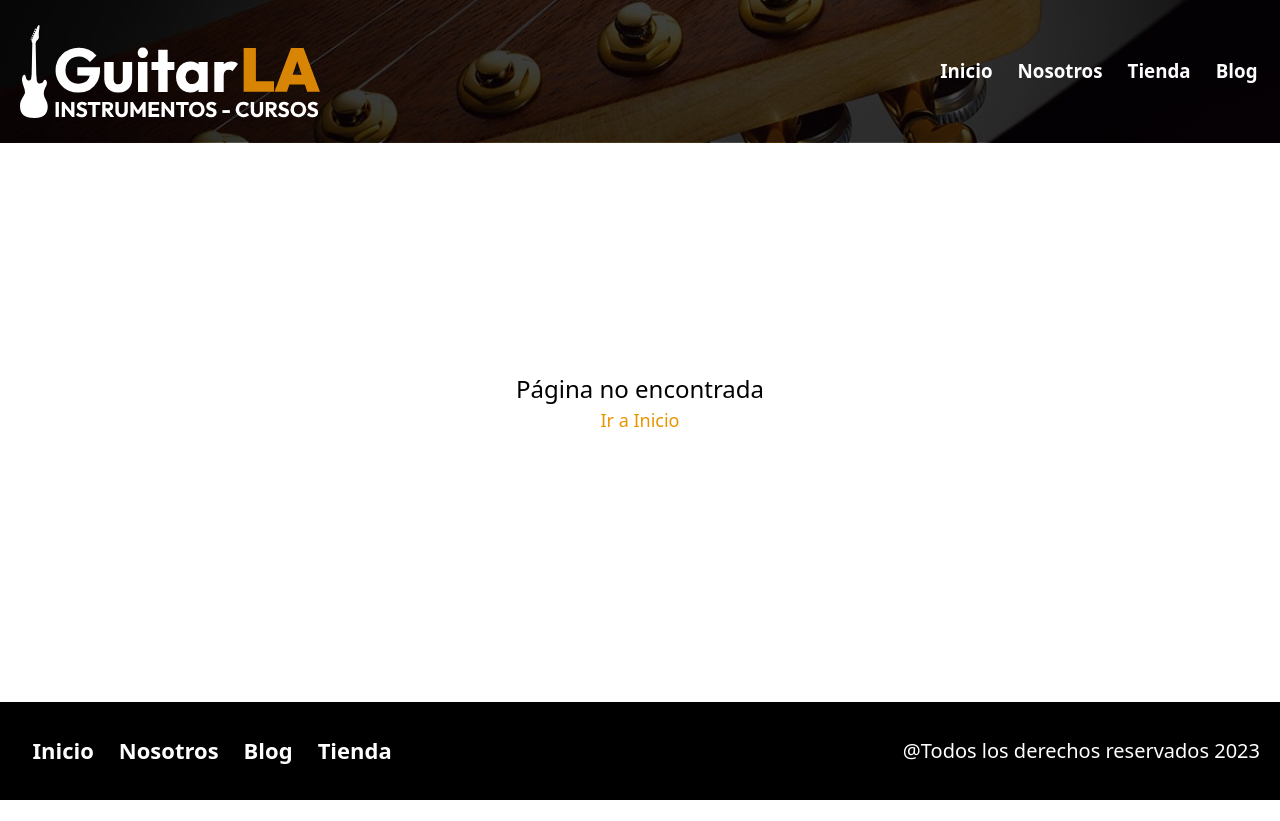
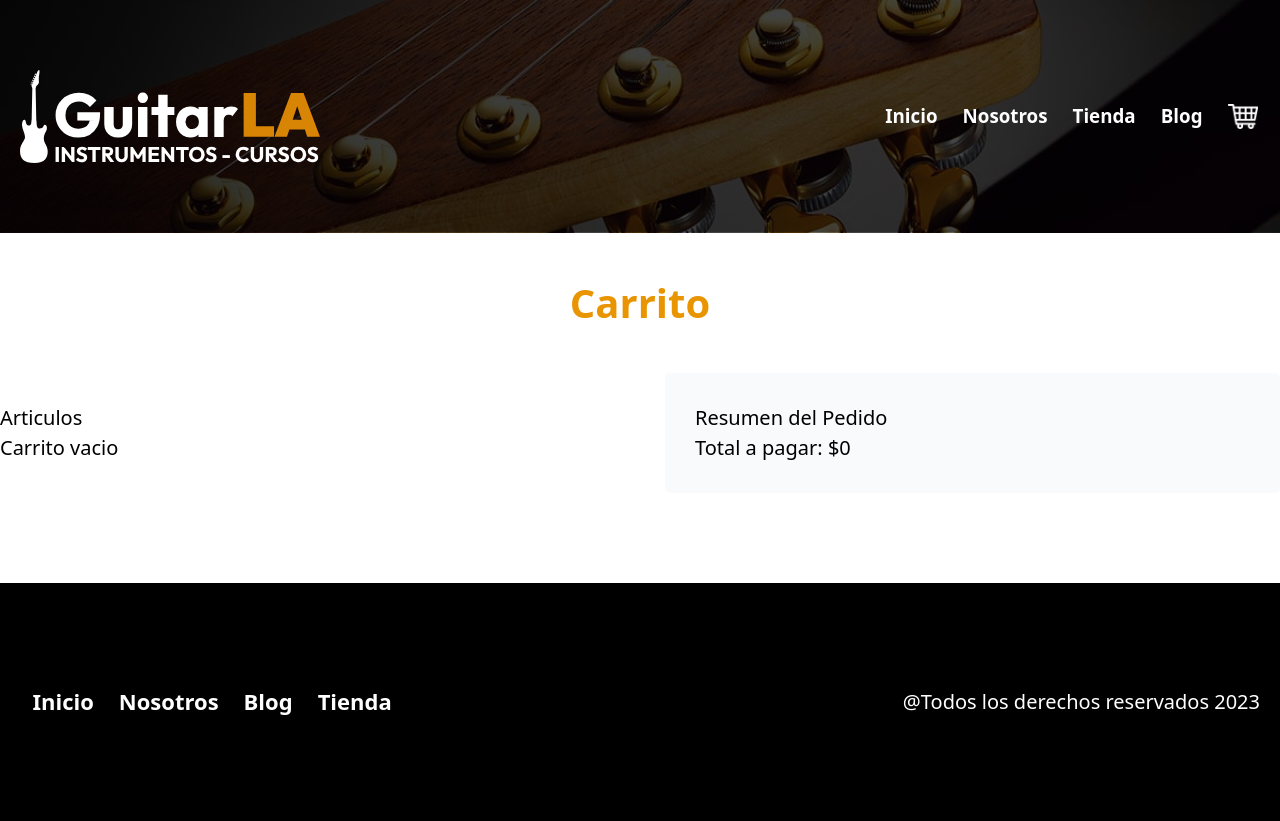
Before and after one commit to nachosk1/GuitarLA, a Next.js app: page /shop in a window 1280 px wide. Before the commit this address had no page. Before the commit the page ends 800 px from the top, so only its background shows below. Built offline with nearby package versions, Linux system fonts and the light colour scheme.

Commit message:
agregar carrito, eliminar y editar

```diff
--- a/components/footer.js
+++ b/components/footer.js
@@ -3,7 +3,7 @@ import React from 'react'
 
 export default function Footer() {
     return (
-        <footer className='bg-black p-8 mt-32 md:mt-36'>
+        <footer className='bg-black p-8 py-36 mt-32 md:mt-36'>
             <div className='container mx-auto flex flex-col md:flex-row items-center gap-4 md:justify-between text-white'>
                 <nav className='flex flex-col p-4 items-center md:flex-row text-[2.2rem] font-semibold gap-x-8'>
                     <Link href='/' className='p-1 rounded hover:bg-amber-500 transition duration-300'>
--- a/components/guitar.js
+++ b/components/guitar.js
@@ -6,12 +6,12 @@ export default function Guitar({ guitar }) {
     const { description, image, name, price, url } = guitar
     return (
         <div className='grid lg:grid-cols-2 gap-4 place-items-center items-center max-w-[70rem] m-auto'>
-            <Image src={image.data.attributes.formats.medium.url} width={600} height={400} alt={`Imagen guitarra ${name}`} className='w-72 '/>
+            <Image src={image.data.attributes.formats.medium.url} width={100} height={100} alt={`Imagen guitarra ${name}`} className='w-64 '/>
             <div className='p-4 lg:w-64 xl:w-full overflow-hidden'>
                 <h3 className='text-5xl uppercase text-primary mb-8 font-semibold'>{name}</h3>
                 <p className='description'>{description}</p>
                 <p className='text-primary text-[4rem] m-0 font-black'>${price}</p>
-                <Link href={`/guitars/${url}`} className='mt-8 block bg-black text-white p-4 text-center uppercase text-[2rem] font-bold hover:bg-primary transition duration-300'>Ver producto</Link>
+                <Link href={`/guitars/${url}`} className='mt-8 block bg-black text-white p-4 text-center uppercase text-[1.6rem] font-bold hover:bg-primary transition duration-300'>Ver producto</Link>
             </div>
         </div>
     )
--- a/components/header.js
+++ b/components/header.js
@@ -5,13 +5,13 @@ import { useRouter } from 'next/router'
 export default function Header() {
     const router = useRouter()
     return (
-        <header className='header w-full py-10 px-8 bg-cover bg-center mx-auto'>
+        <header className='header w-full py-28 px-8 bg-cover bg-center mx-auto'>
             <div className='container flex md:flex-row md:justify-between flex-col items-center mx-auto'>
                 <Link href={'/'}>
                     <Image src='/img/logo.svg' alt='imagen logotipo' width={300} height={40} priority={true} />
                 </Link>
 
-                <nav className='mt-10 md:mt-0 text-white flex gap-8 text-3xl font-semibold'>
+                <nav className='mt-10 md:mt-0 text-white flex gap-8 text-3xl font-semibold items-center'>
                     <Link href='/' className={`p-1 rounded hover:bg-amber-500 transition duration-300 ${router.pathname === '/' ? 'bg-amber-500' : ''}`}>
                         Inicio
                     </Link>
@@ -24,6 +24,9 @@ export default function Header() {
                     <Link href='/blog' className={`p-1 rounded hover:bg-amber-500 transition duration-300 ${router.pathname === '/blog' ? 'bg-amber-500' : ''}`}>
                         Blog
                     </Link>
+                    <Link href='/shop' className={`p-1 rounded hover:bg-amber-500 transition duration-300 ${router.pathname === '/blog' ? 'bg-amber-500' : ''}`}>
+                        <Image src='/img/carrito.png' width={30} height={20} alt='image shop'/>
+                    </Link>
                 </nav>
             </div>
         </header>
--- a/pages/_app.js
+++ b/pages/_app.js
@@ -1,5 +1,50 @@
 import '@/styles/globals.css'
+import { useState } from 'react'
 
 export default function App({ Component, pageProps }) {
-  return <Component {...pageProps} />
+  const [shop, setShop] = useState([])
+
+  const addShop = guitar => {
+    // Comprobar si la guitarra ya esta en el carrito...
+    if(shop.some( guitarState =>  guitarState.id === guitar.id )) {
+        // Iterar para actualizar la cantidad
+        const shopUpdated = shop.map( guitarState => {
+            if( guitarState.id === guitar.id ) {
+              guitarState.amount = guitar.amount;
+            }
+            return guitarState;
+        });
+        // Se asigna al array
+        setShop([...shopUpdated]);
+        localStorage.setItem('carrito', JSON.stringify( shop ));
+    } else {
+        // En caso de que el articulo no exista, es nuevo y se agrega
+        setShop([...shop, guitar]);
+        localStorage.setItem('carrito', JSON.stringify( shop ));
+    }
 }
+
+const deleteProduct = id => {
+    const shopUpdated = shop.filter( product => product.id != id)
+    setShop(shopUpdated)
+    window.localStorage.setItem('carrito', JSON.stringify( shop ));
+}
+
+const updateAmount = guitar => {
+  const shopUpdated = shop.map( guitarState => {
+    if(guitarState.id === guitar.id ) {
+      guitarState.amount = parseInt( guitar.amount )
+    }
+    return guitarState
+  })
+  setShop(shopUpdated)
+  window.localStorage.setItem('carrito', JSON.stringify( shop ));
+}
+
+  return <Component {...pageProps}
+    shop={shop}
+    addShop={addShop}
+    deleteProduct={deleteProduct}
+    updateAmount={updateAmount}
+  />
+}
--- a/pages/guitars/[url].js
+++ b/pages/guitars/[url].js
@@ -1,19 +1,61 @@
+import { useState } from "react"
 import Layout from "@/components/Layout"
 import Image from "next/image"
 
-export default function Product({ guitar }) {
 
+
+export default function Product({ guitar, addShop }) {
     const { name, description, image, price } = guitar[0].attributes
+    const [amount, setAmount] = useState(0)
+
+    const handleSubmit = e => {
+        e.preventDefault()
+        if(amount < 1){
+            alert("cantidad no válida")
+            return
+        }
+
+        // Construir un objeto
+        const guitarSelected = {
+            id: guitar[0].id,
+            image: image.data.attributes.url,
+            name,
+            price,
+            amount
+        }
+
+        // Pasando la información
+        addShop(guitarSelected)
+    }
     return (
         <Layout
             title={`Guitarra ${name}`}
         >
-            <div className='grid lg:grid-cols-2 gap-4 place-items-center items-center max-w-[70rem] m-auto'>
-                <Image src={image.data.attributes.url} width={600} height={400} alt={`Imagen guitarra ${name}`} />
+            <div className='grid lg:grid-cols-2 gap-4 place-items-center items-center max-w-[70rem] mt-20 m-auto'>
+                <Image src={image.data.attributes.url} width={200} height={200} alt={`Imagen guitarra ${name}`} />
                 <div className='p-4 lg:w-64 xl:w-full overflow-hidden'>
                     <h3 className='text-5xl uppercase text-primary mb-8 font-semibold'>{name}</h3>
                     <p className='description'>{description}</p>
                     <p className='text-primary text-[4rem] m-0 font-black'>${price}</p>
+                    <form
+                        onSubmit={handleSubmit}
+                        className="mt-12 flex flex-col gap-4"
+                    >
+                        <label htmlFor="amount" className="text-[2.2rem]">Cantidad:</label>
+                        <select
+                            id="amount"
+                            className="border p-4 text-center cursor-pointer"
+                            onChange={ e => setAmount(Number(e.target.value)) }
+                        >
+                            <option value="0">-- Seleccione --</option>
+                            <option value="1">1</option>
+                            <option value="2">2</option>
+                            <option value="3">3</option>
+                            <option value="4">4</option>
+                            <option value="5">5</option>
+                        </select>
+                        <input type="submit" value={"agregar al carrito"} className="mt-4 block bg-black text-white p-5 text-center cursor-pointer uppercase text-[1.6rem] font-bold hover:bg-primary transition duration-300"/>
+                    </form>
                 </div>
             </div>
         </Layout>
--- /dev/null
+++ b/pages/shop.js
@@ -0,0 +1,72 @@
+import { useEffect, useState } from "react";
+import Layout from "@/components/Layout";
+import Image from "next/image";
+
+
+export default function Shop({ shop, updateAmount, deleteProduct }) {
+    const [total, setTotal] = useState(0)
+    useEffect(() => {
+        const calculationTotal = shop.reduce((total, product) => total + (product.amount * product.price), 0)
+        setTotal(calculationTotal)
+    }, [shop])
+
+    return (
+        <Layout
+            title="Carrito de compra"
+        >
+            <main className="container mx-auto">
+                <h1 className="heading text-primary">Carrito</h1>
+                <div className="grid items-start gap-20 md:grid-cols-2">
+                    <div className="py-12">
+                        <h2>Articulos</h2>
+                        {shop.length === 0 ? 'Carrito vacio' : (
+                            shop.map(product => (
+                                <div key={product.id} className="grid grid-cols-2 gap-16 items-center py-12 border-b-2 last-of-type:border-none relative">
+                                    <div>
+                                        <Image src={product.image} width={250} height={480} alt={`producto ${product.name}`} />
+                                    </div>
+                                    <div>
+                                        <p className="font-bold text-[4.2rem]">{product.name}</p>
+                                        <div className="">
+                                            <p>Cantidad:</p>
+                                            <select
+                                                className="border p-4 text-center cursor-pointer w-full mb-8"
+                                                onChange={e => updateAmount({
+                                                    id: product.id,
+                                                    amount: e.target.value
+                                                })}
+                                                value={product.amount}
+                                            >
+                                                <option value="1">1</option>
+                                                <option value="2">2</option>
+                                                <option value="3">3</option>
+                                                <option value="4">4</option>
+                                                <option value="5">5</option>
+                                            </select>
+                                        </div>
+                                        <p>$<span className="font-black text-[3.2rem] mt-8 text-primary">{product.price}</span></p>
+                                        <p>Subtotal: $<span className="font-black text-[3.2rem]">{product.amount * product.price}</span></p>
+                                    </div>
+                                    <button
+                                        type="button"
+                                        className="cursor-pointer absolute top-12 right-0"
+                                        onClick={() => deleteProduct(product.id)}
+                                    >
+                                        <svg xmlns="http://www.w3.org/2000/svg" fill="none" viewBox="0 0 24 24" strokeWidth={1.5} stroke="currentColor" className="w-12 h-12">
+                                            <path strokeLinecap="round" strokeLinejoin="round" d="M6 18L18 6M6 6l12 12" />
+                                        </svg>
+                                    </button>
+                                </div>
+                            ))
+                        )}
+                    </div>
+
+                    <aside className="bg-[#F9FAFB] rounded-lg p-12" >
+                        <h3>Resumen del Pedido</h3>
+                        <p>Total a pagar: ${total}</p>
+                    </aside>
+                </div>
+            </main>
+        </Layout>
+    )
+}
--- a/pages/store.js
+++ b/pages/store.js
@@ -10,7 +10,7 @@ export default function Store({ guitars }) {
             description={'Tienda virtual, venta de guitarras, instrumentos, GuitarLA'}
         >
             <main className='container mx-auto px-4'>
-                <h1 className='heading text-primary'>Nuestra Colección</h1>
+                <h1 className='heading text-primary'>Tienda</h1>
                 <div className='grid grid-cols-1 gap-16 md:grid-cols-2 lg:grid-cols-3'>
                     {guitars?.map(guitar => (
                         <Guitar
```
Also changed, not shown: public/img/carrito.png (added).
